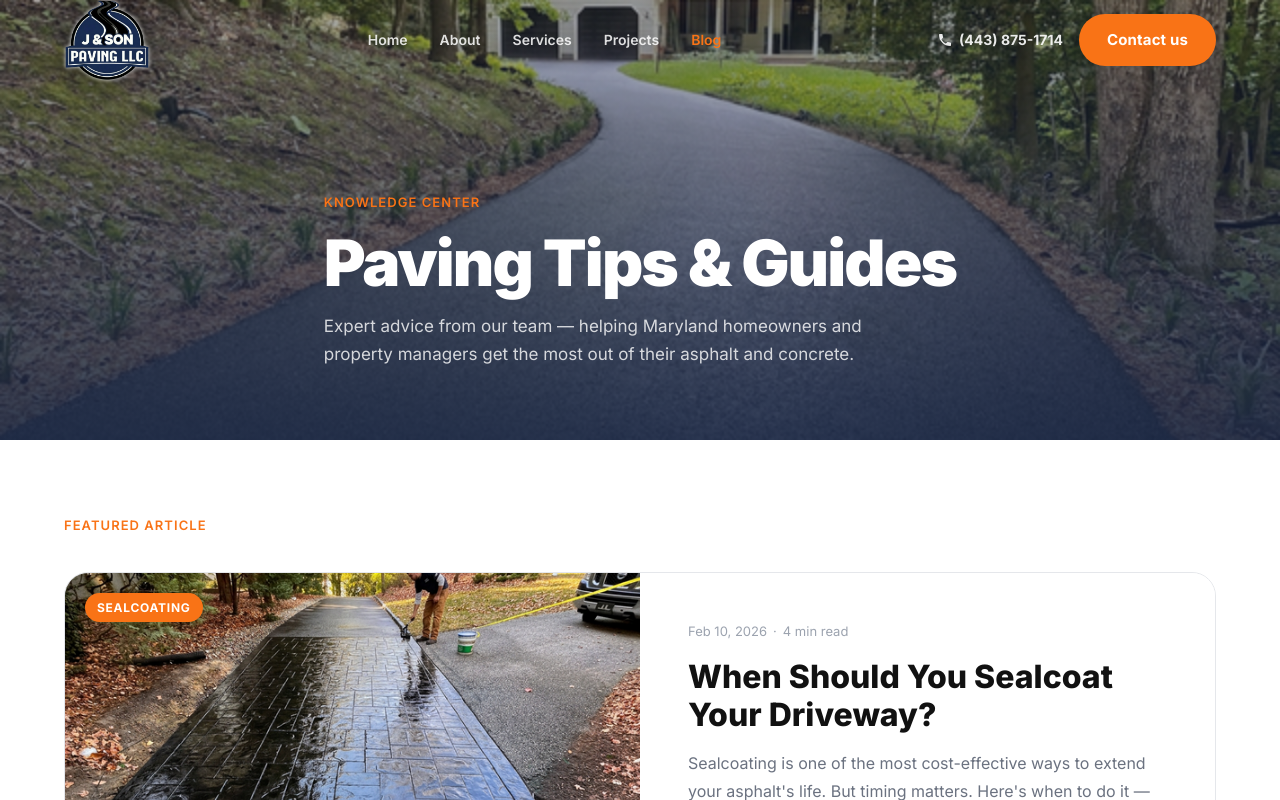
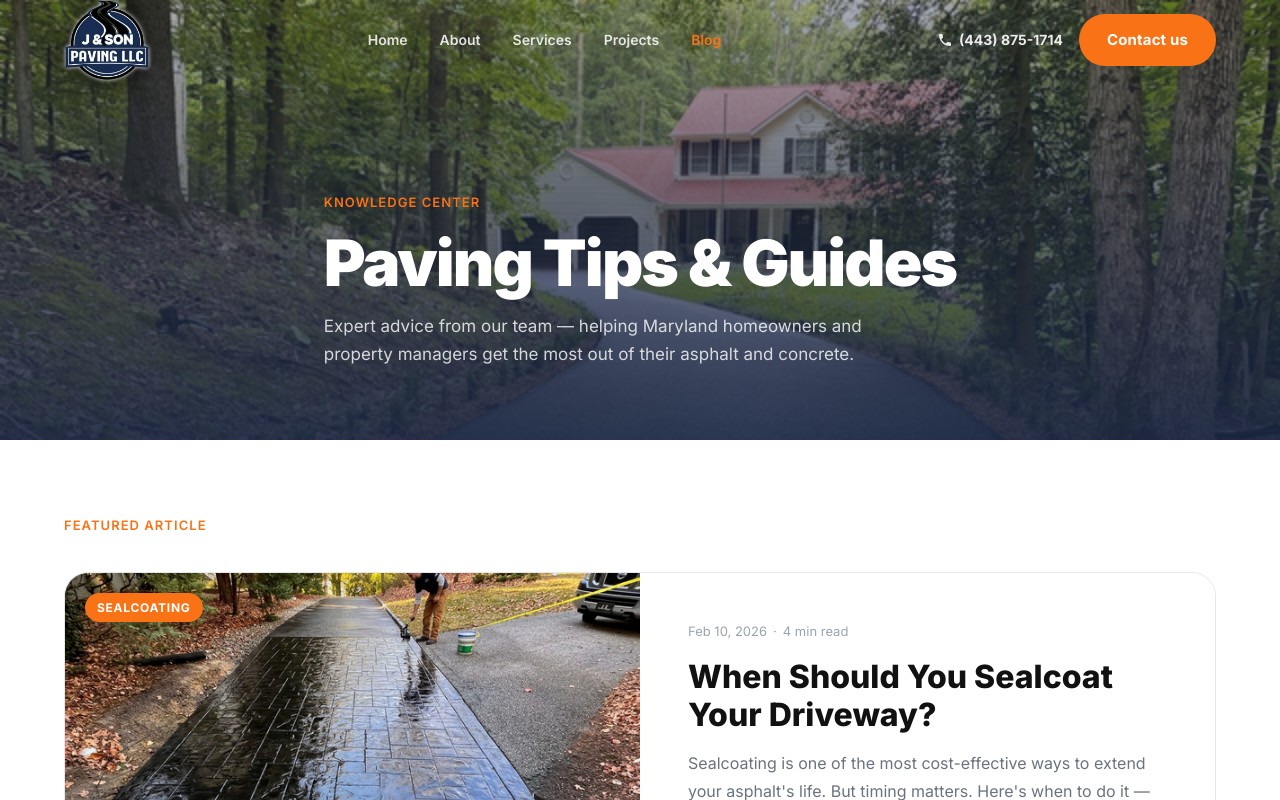
Before and after one commit to Aboubakarmakine/Paving-, a Next.js app: page /blog in a window 1280 px wide. Shown: the top 800 px of the page. Built offline with nearby package versions, Linux system fonts and the light colour scheme.

Commit message:
Adjust blog hero background to show more of house

```diff
--- a/src/app/blog/page.module.css
+++ b/src/app/blog/page.module.css
@@ -1,7 +1,7 @@
 .hero {
   position: relative; min-height: 55vh; display: flex; align-items: flex-end;
 }
-.heroBg { object-fit: cover; }
+.heroBg { object-fit: cover; object-position: center 25%; }
 .heroOverlay {
   position: absolute; inset: 0; z-index: 1;
   background: linear-gradient(to top, rgba(26,39,68,0.9), rgba(26,39,68,0.35));
```
